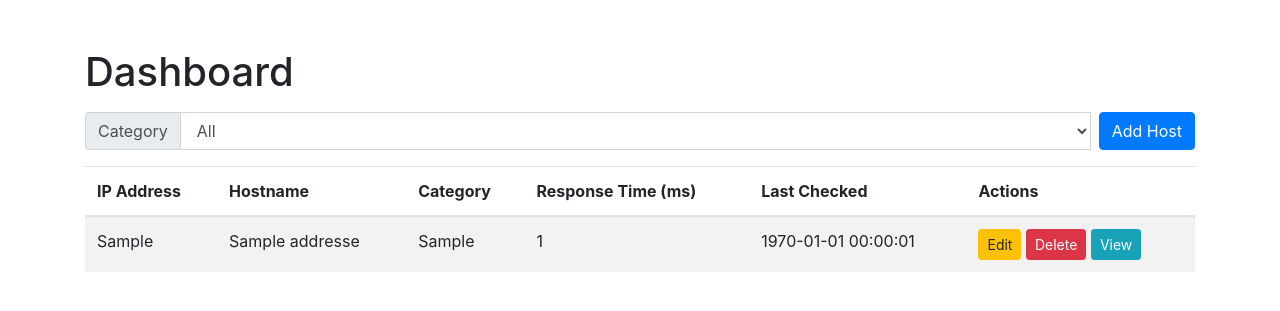
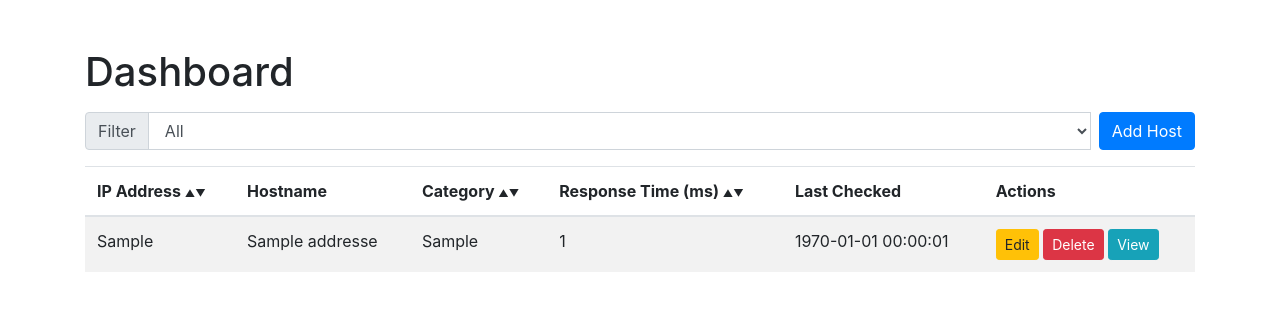
Before and after one commit to thejordanprice/network-status, a Flask app: page / in a window 1280 px wide. Shown: the part 56-367 px from the top of the page. Run offline with Flask 3, Linux system fonts and the light colour scheme; tables that the repository leaves empty hold one stand-in row (values such as "Sample post"); some libraries are stand-ins or nearby versions.

Commit message:
added the ability to sort and filter simultaneously

```diff
--- a/templates/index.html
+++ b/templates/index.html
@@ -88,9 +88,59 @@
                 });
             });
 
+            // Sorting functionality
+            document.querySelectorAll('.sortable-header').forEach(header => {
+                header.addEventListener('click', function () {
+                    const column = this.dataset.column;
+                    const order = this.dataset.order;
+                    const sortedRows = Array.from(rows);
+
+                    const arrowUp = this.querySelector('.arrow-up');
+                    const arrowDown = this.querySelector('.arrow-down');
+
+                    // Toggle sorting order
+                    this.dataset.order = order === 'asc' ? 'desc' : 'asc';
+
+                    // Remove arrows from other headers
+                    document.querySelectorAll('.arrow-up').forEach(arrow => arrow.classList.remove('d-none'));
+                    document.querySelectorAll('.arrow-down').forEach(arrow => arrow.classList.remove('d-none'));
+
+                    if (order === 'asc') {
+                        arrowUp.classList.remove('d-none');
+                        arrowDown.classList.add('d-none');
+                    } else {
+                        arrowUp.classList.add('d-none');
+                        arrowDown.classList.remove('d-none');
+                    }
+
+                    // Sorting
+                    const sortedRowsArray = sortedRows.sort((a, b) => {
+                        const aValue = a.querySelector(`.${column}-cell`).textContent.trim();
+                        const bValue = b.querySelector(`.${column}-cell`).textContent.trim();
+
+                        if (column === 'ip') {
+                            return order === 'asc' ? aValue.localeCompare(bValue) : bValue.localeCompare(aValue);
+                        } else {
+                            return order === 'asc' ? parseFloat(aValue) - parseFloat(bValue) : parseFloat(bValue) - parseFloat(aValue);
+                        }
+                    });
+
+                    // Reorder rows
+                    el.innerHTML = '';
+                    sortedRowsArray.forEach(row => el.appendChild(row));
+                });
+            });
+
             fetchLatestPingResults();
         });
     </script>
+    <style>
+        .arrow-up,
+        .arrow-down {
+            display: inline;
+            font-size: 10px; /* Adjust the size of the triangles */
+        }
+    </style>
 </head>
 <body>
 {% include 'navbar.html' %}
@@ -98,7 +148,7 @@
         <h1 class="mt-5">Dashboard</h1>
         <div class="input-group mt-3">
             <div class="input-group-prepend">
-                <label class="input-group-text" for="category">Category</label>
+                <label class="input-group-text" for="category">Filter</label>
             </div>
             <select id="category-filter" class="form-control">
                 <option value="">All</option>
@@ -111,10 +161,10 @@
         <table class="table table-striped mt-3">
             <thead>
                 <tr>
-                    <th scope="col">IP Address</th>
+                    <th scope="col" class="sortable-header" data-column="ip" data-order="asc">IP Address <span class="arrow-up">&#x25B2;</span><span class="arrow-down">&#x25BC;</span></th>
                     <th scope="col">Hostname</th>
-                    <th scope="col">Category</th>
-                    <th scope="col">Response Time (ms)</th>
+                    <th scope="col" class="sortable-header" data-column="category" data-order="asc">Category <span class="arrow-up">&#x25B2;</span><span class="arrow-down">&#x25BC;</span></th>
+                    <th scope="col" class="sortable-header" data-column="response-time" data-order="asc">Response Time (ms) <span class="arrow-up">&#x25B2;</span><span class="arrow-down">&#x25BC;</span></th>
                     <th scope="col">Last Checked</th>
                     <th scope="col">Actions</th>
                 </tr>
@@ -122,7 +172,7 @@
             <tbody id="ip-list">
                 {% for ip in ips %}
                     <tr data-ip-id="{{ ip[0] }}" data-category="{{ ip[3] }}">
-                        <td>{{ ip[1] }}</td>
+                        <td class="ip-cell">{{ ip[1] }}</td>
                         <td>{{ ip[2] }}</td>
                         <td>{{ ip[3] }}</td>
                         <td class="response-time-cell">{{ latest_ping_results[ip[0]]['response_time'] }}</td>
```
